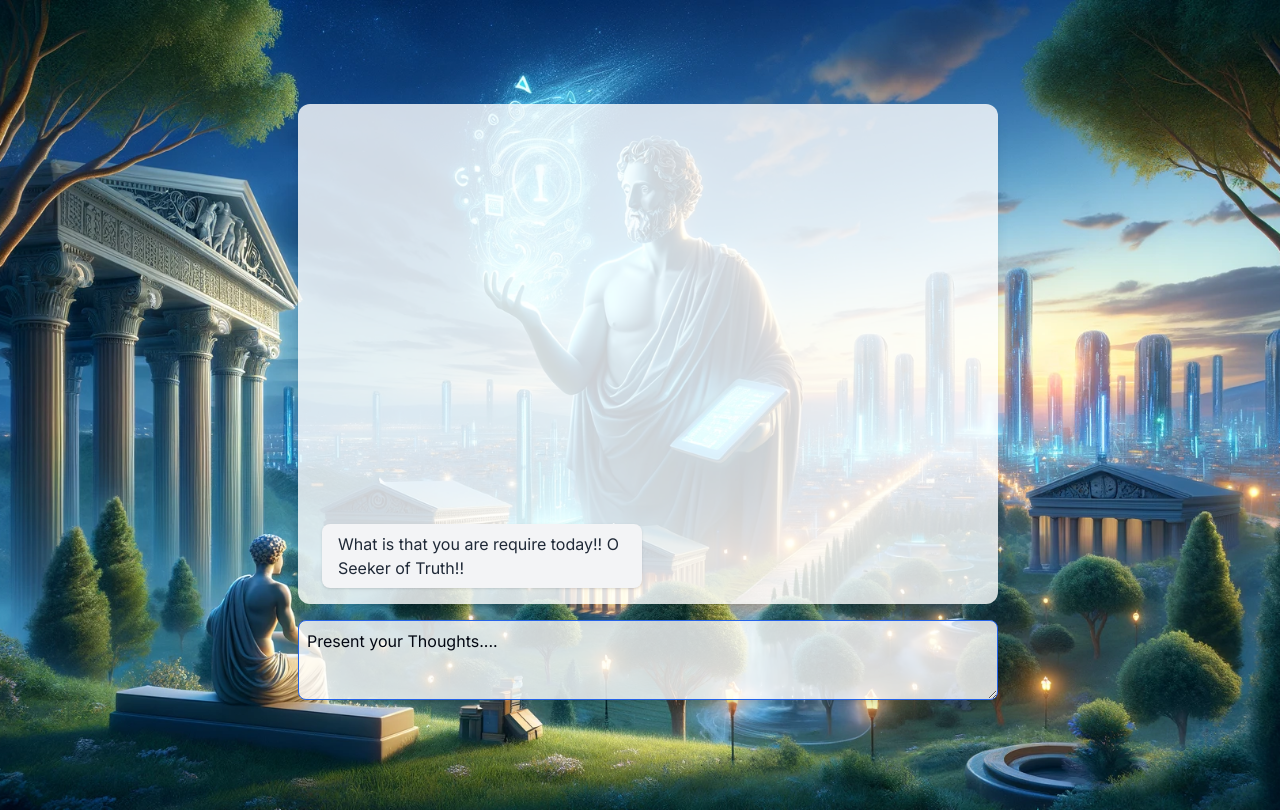
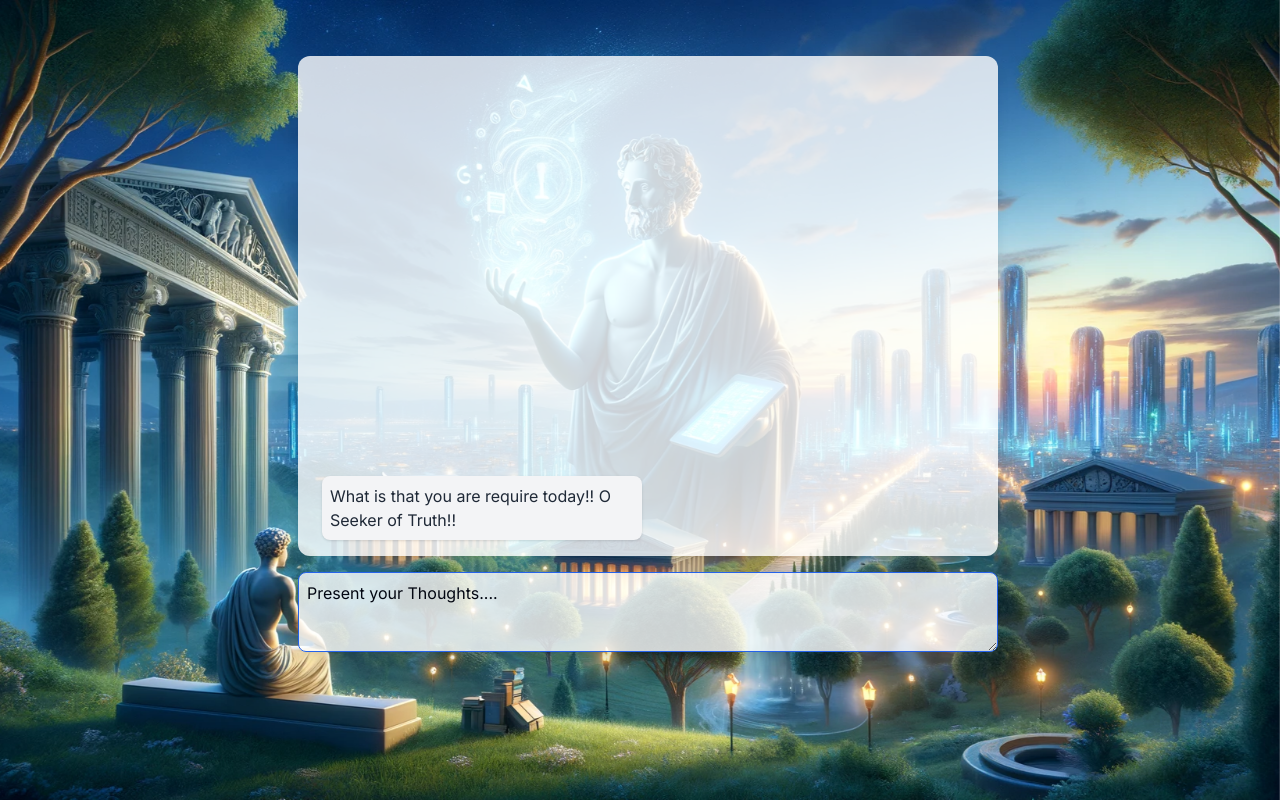
Before and after one commit to kanwarSINGH03/AI_Philosopher, a Next.js app: page / in a window 1280 px wide. Built offline with nearby package versions, Linux system fonts and the light colour scheme.

Commit message:
Fixed some layout issues

```diff
--- a/src/app/page.tsx
+++ b/src/app/page.tsx
@@ -1,7 +1,7 @@
 import Chat from "@/components/Chat";
 export default function Home() {
   return (
-    <main className="min-w-screen min-h-screen bg-fixed bg-[url('../../public/philo.webp')] bg-cover bg-center flex flex-1 flex-col items-center justify-between p-24">
+    <main className="min-w-screen min-h-screen bg-fixed bg-[url('../../public/philo.webp')] bg-cover bg-center flex flex-1 flex-col items-center justify-between">
       <Chat />
     </main>
   );
--- a/src/components/Chat.tsx
+++ b/src/components/Chat.tsx
@@ -6,7 +6,7 @@ import ChatMessages from "@/components/ChatMessages";
 
 export default function Chat() {
   return (
-    <div className={"flex flex-col min-w-[700px]"}>
+    <div className={"flex flex-col min-w-[700px] m-12"}>
       <ChatMessages className={"flex-1 m-2 max-h-[500px] min-h-[500px]"} />
       <ChatInput className={"flex-1 m-2"} />
     </div>
--- a/src/components/ChatInput.tsx
+++ b/src/components/ChatInput.tsx
@@ -33,6 +33,11 @@ export default function ChatInput({ className, ...props }: ChatInputProps) {
       });
       return response.body;
     },
+
+    onMutate(message){
+      addMessage(message)
+    },//to display ussr's messages as well
+
     onSuccess: async (stream) => {
       if (!stream) throw new Error("No stream found");
 
--- a/src/components/ChatMessages.tsx
+++ b/src/components/ChatMessages.tsx
@@ -36,11 +36,19 @@ export default function ChatMessages({
             )}
           >
             <div
-              className={cn("rounded-lg px-4 py-2 shadow", "max-w-xs mx-2", {
+              className={cn("rounded-lg p-2 shadow", "max-w-xs mx-2", {
                 "bg-blue-500 text-white": message.isUserMessage,
                 "bg-gray-100 text-gray-800": !message.isUserMessage,
               })}
             >
+              <p className={cn('rounded-lg',
+                  {
+                "bg-blue-500 text-white": message.isUserMessage,
+                "bg-gray-100 text-gray-800": !message.isUserMessage,
+              }
+              )}>
+
+              </p>
               {message.text}
             </div>
           </div>
```
